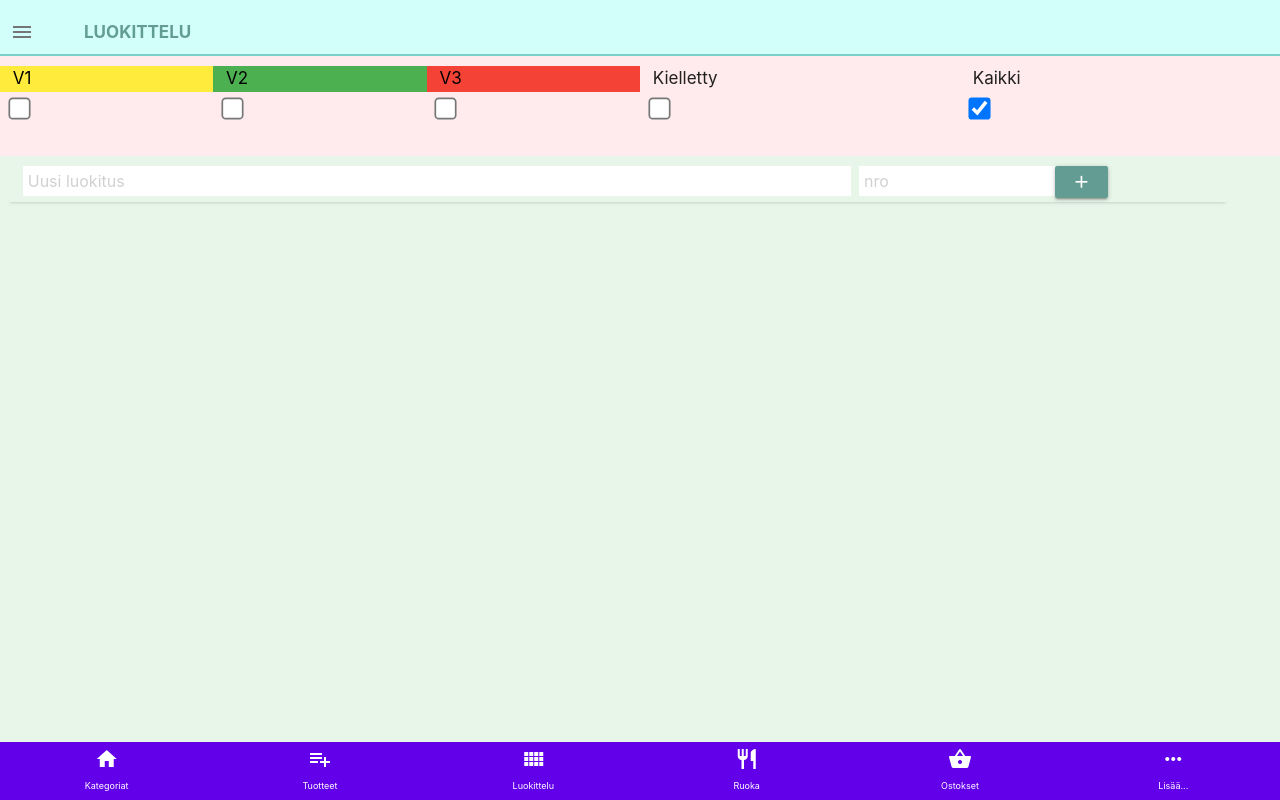
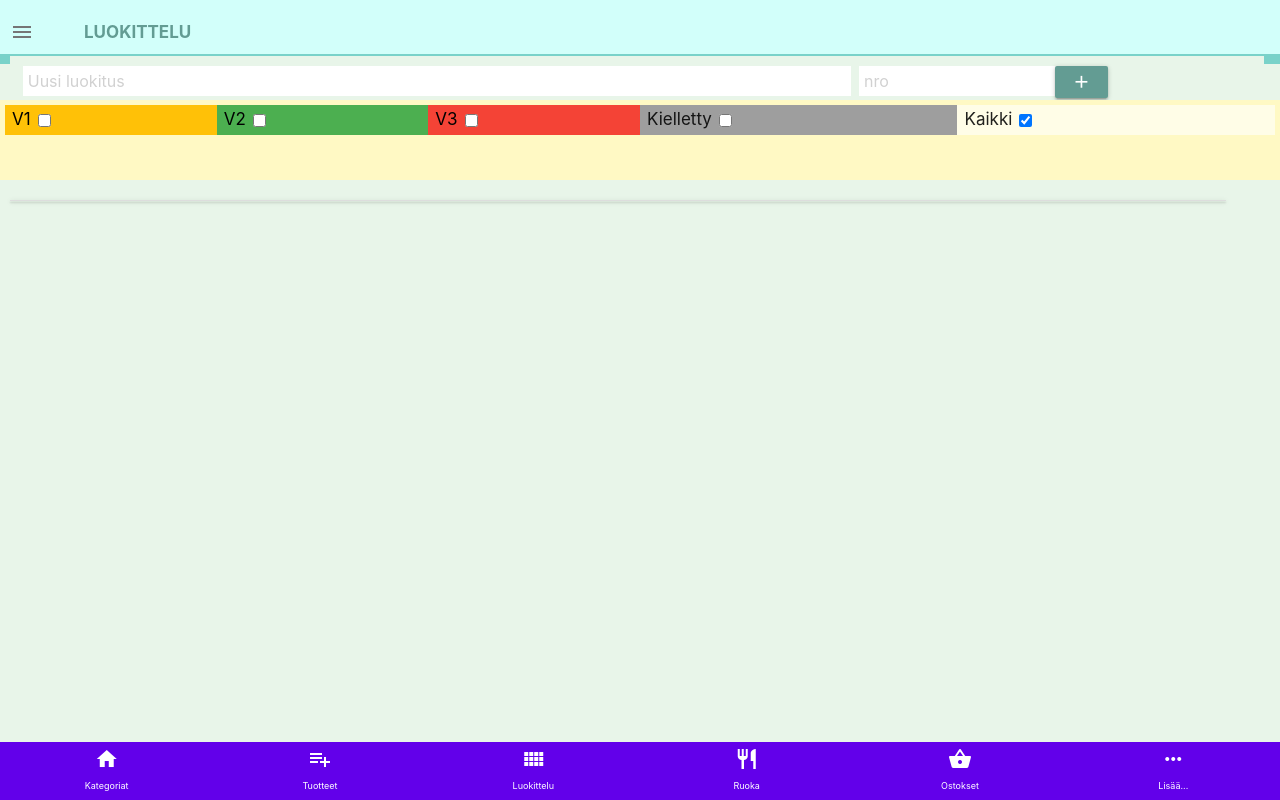
Before and after one commit to SeijaLauronen/SeijaLauronen.github.io, a plain HTML site: page pwaUI/productclass.html in a window 1280 px wide. Drawn offline with nearby package versions, Linux system fonts and the light colour scheme; a script that the page names is missing.

Commit message:
Luokittelu yhdelle riville

```diff
--- a/pwaUI/css/styles.css
+++ b/pwaUI/css/styles.css
@@ -551,7 +551,7 @@ input[type="checkbox"] {
 
 /* classes */
 #classAdding {
-  margin-top: 156px!important;
+  margin-top: 56px!important;
   margin-bottom: 15px;
   margin-left: 10px;
   margin-right: 10px; /* tällä ei vaikutusta*/
@@ -561,7 +561,16 @@ input[type="checkbox"] {
 }
 
 #classFilter {
-  margin-top: 56px!important;
-  height:100px;
+  margin-top: 100px!important;
+  height: 80px;
+  padding: 5px;
+}
 
+.phasecol {
+  padding: 2px 2px 2px 7px!important;
 }
+.filtercheckbox {
+  transform: scale(1)!important;
+  display: inline!important;
+  margin: 7px 2px 0px 7px;
+}
--- a/pwaUI/productclass.html
+++ b/pwaUI/productclass.html
@@ -64,38 +64,12 @@ https://developer.mozilla.org/en-US/docs/Web/API/IDBDatabase/versionchange_event
       </div>
     </nav>
 
-    <!-- ------------------------------------ TOP Filter --------------------------------------- -->
-
+    <!-- ------------------------------------ TOP Add and Filter --------------------------------------- -->
 
     <div class=" container green lighten-5">
 
 
-
-
-
-
-                <div class="stay-top container red lighten-5" id="classFilter">
-
-                    <div class="row lowrow">
-                        <div class="col s2 yellow black-text">V1</div>
-                        <div class="col s2 green black-text">V2</div>
-                        <div class="col s2 red black-text">V3</div>
-                        <div class="col s3">Kielletty</div>
-                        <div class="col s3 ">Kaikki</div>
-                    </div>
-
-                    <div class="row lowrow">
-                        <div class="col s2"><input type="checkbox" class="filled-in" id="productFilterPh1"/></div>
-                        <div class="col s2"><input type="checkbox" class="filled-in" id="productFilterPh2"/></div>
-                        <div class="col s2"><input type="checkbox" class="filled-in" id="productFilterPh3"/></div>
-                        <div class="col s3"><input type="checkbox" class="filled-in" id="productFilterForbidden"/></div>
-                        <div class="col s3"><input type="checkbox" class="filled-in" id="productFilterAll" checked/></div>
-                    </div>
-
-
-                </div>
-
-                <!-- ------------------------------------ TOP Add Class --------------------------------------- -->
+                <!-- --------------------------- TOP Add Class --------------------------------------- -->
 
                 <div class="stay-top container green lighten-5 " id="classAdding">
                   <div class="row lowrow">
@@ -114,12 +88,18 @@ https://developer.mozilla.org/en-US/docs/Web/API/IDBDatabase/versionchange_event
                   </div>
                 </div>
 
+                <!-- ------------------------- TOP Filter --------------------------------------- -->
+                <div class="stay-top container yellow lighten-4" id="classFilter">
 
+                  <div class="row">
+                      <div class="phasecol col s2 amber black-text">V1 <input type="checkbox" class="filled-in filtercheckbox" id="productFilterPh1"/></div>
+                      <div class="phasecol col s2 green black-text">V2 <input type="checkbox" class="filled-in filtercheckbox" id="productFilterPh2"/></div>
+                      <div class="phasecol col s2 red black-text">V3 <input type="checkbox" class="filled-in filtercheckbox" id="productFilterPh3"/></div>
+                      <div class="phasecol col s3 grey">Kielletty <input type="checkbox" class="filled-in filtercheckbox" id="productFilterForbidden"/></div>
+                      <div class="phasecol col s3 yellow lighten-5 ">Kaikki <input type="checkbox" class="filled-in filtercheckbox" id="productFilterAll" checked/></div>
+                  </div>
 
-
-
-
-
+              </div>
 
   </div>
 
--- a/pwaUI/sw.js
+++ b/pwaUI/sw.js
@@ -1,6 +1,6 @@
-const programVersion = '2023-04-09: 841';
-const staticCacheName = 'pwaui-static-841';
-const dynamicCacheName = 'pwaui-dynamic-841'; // tämäkin joutaisi pois, mutta jätetään toistaiseksi..
+const programVersion = '2023-04-09: 849';
+const staticCacheName = 'pwaui-static-849';
+const dynamicCacheName = 'pwaui-dynamic-849'; // tämäkin joutaisi pois, mutta jätetään toistaiseksi..
 // nämä on kutsuja, siksi tuo / on se yksi kutsu... ei siis taida viitata hakemistoon?!
 // Add napista tuli offline tilassa page not found, siinä urlissa oli perässä kyssäri, niin laitoin myös sen tähän.
 // myös kun laittoi dynaamisen cahen, niin jos oli käynyt painamassa online tilassa Addnappi, niin se toimi
```
